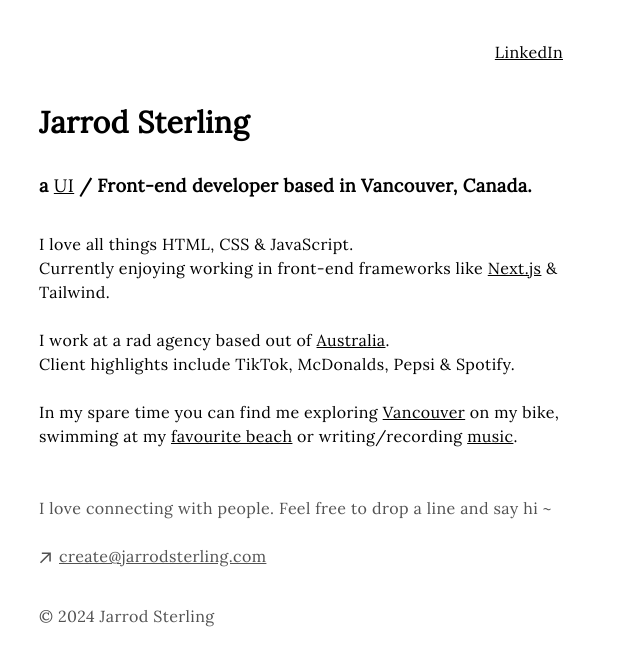
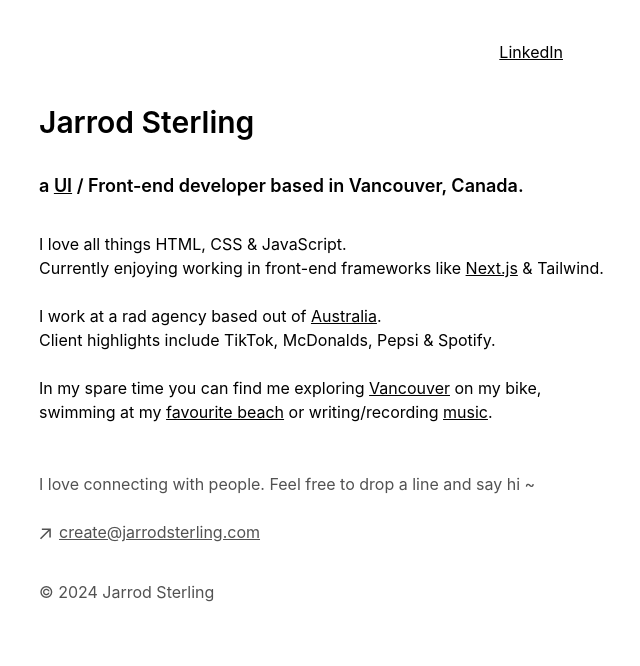
Before and after one commit to vancouver-dev/jarrodsterling.com, a Next.js app: page / in a window 1280 px wide. Shown: the top 666 px of the page, without its empty margins (313-953 px from the left). Built offline with nearby package versions, Linux system fonts and the light colour scheme.

Commit message:
revert font

```diff
--- a/app/global.css
+++ b/app/global.css
@@ -151,5 +151,4 @@ table {
 
 a {
   text-decoration: underline;
-  font-weight: 500;
 }
--- a/app/layout.tsx
+++ b/app/layout.tsx
@@ -6,14 +6,6 @@ import { Navbar } from './components/nav'
 import { Analytics } from '@vercel/analytics/react'
 import { SpeedInsights } from '@vercel/speed-insights/next'
 import Footer from "./components/footer"
-import { Lora } from "next/font/google"
-
-const lora = Lora({
-  subsets: ["latin"],
-  display: "swap",
-  variable: "--font-roboto",
-  weight: ["400"],
-})
 
 export const metadata: Metadata = {
   title: {
@@ -53,14 +45,12 @@ export default function RootLayout({
     <html
       lang="en"
       className={cx(
-        "text-black bg-white dark:text-white dark:bg-black tracking-wide",
+        "text-black bg-white dark:text-white dark:bg-black tracking-normal",
         GeistSans.variable,
         GeistMono.variable
       )}
     >
-      <body
-        className={`mx-auto ${lora.className} antialiased max-w-xl mx-8 mt-8`}
-      >
+      <body className={`mx-auto antialiased max-w-xl mt-8`}>
         <main className="flex-auto min-w-0 mt-6 flex flex-col px-8 md:px-0">
           <Navbar />
           {children}
```
